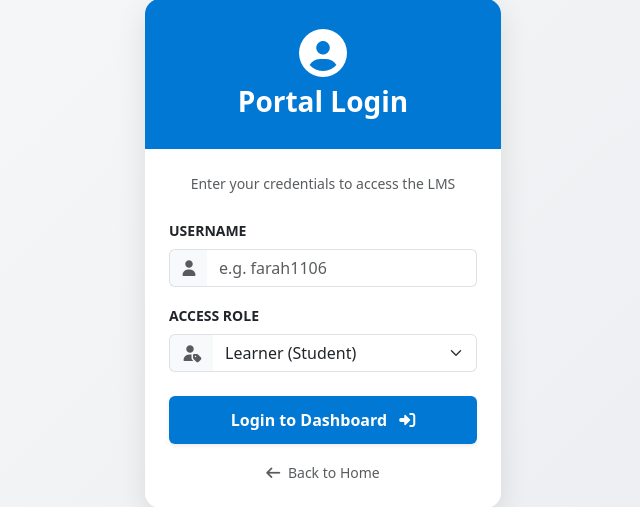
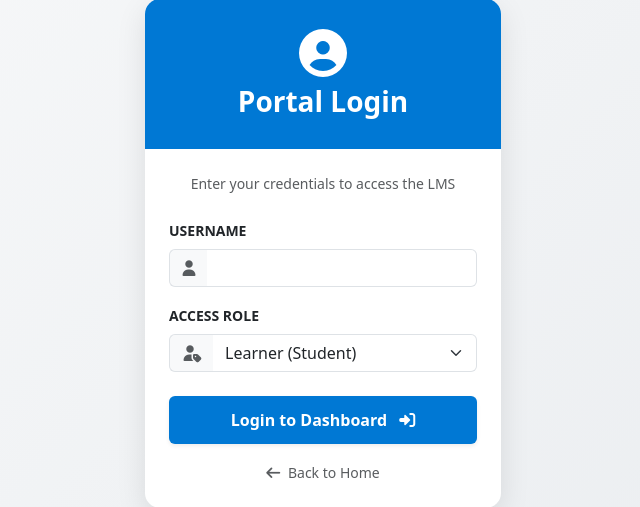
Before and after one commit to Farah1106/edu-lms-prototype, a Flask app: page /login in a window 1280 px wide. Shown: the part 116-623 px from the top of the page, without its empty margins (317-957 px from the left). Run offline with Flask 3, Linux system fonts and the light colour scheme.

```diff
--- a/templates/login.html
+++ b/templates/login.html
@@ -59,7 +59,7 @@
                             <label class="form-label small fw-bold text-uppercase">Username</label>
                             <div class="input-group">
                                 <span class="input-group-text bg-light border-end-0"><i class="fas fa-user text-muted"></i></span>
-                                <input type="text" name="username" class="form-control border-start-0" placeholder="e.g. farah1106" required>
+                                <input type="text" name="username" class="form-control border-start-0" placeholder="" required>
                             </div>
                         </div>
 
```
